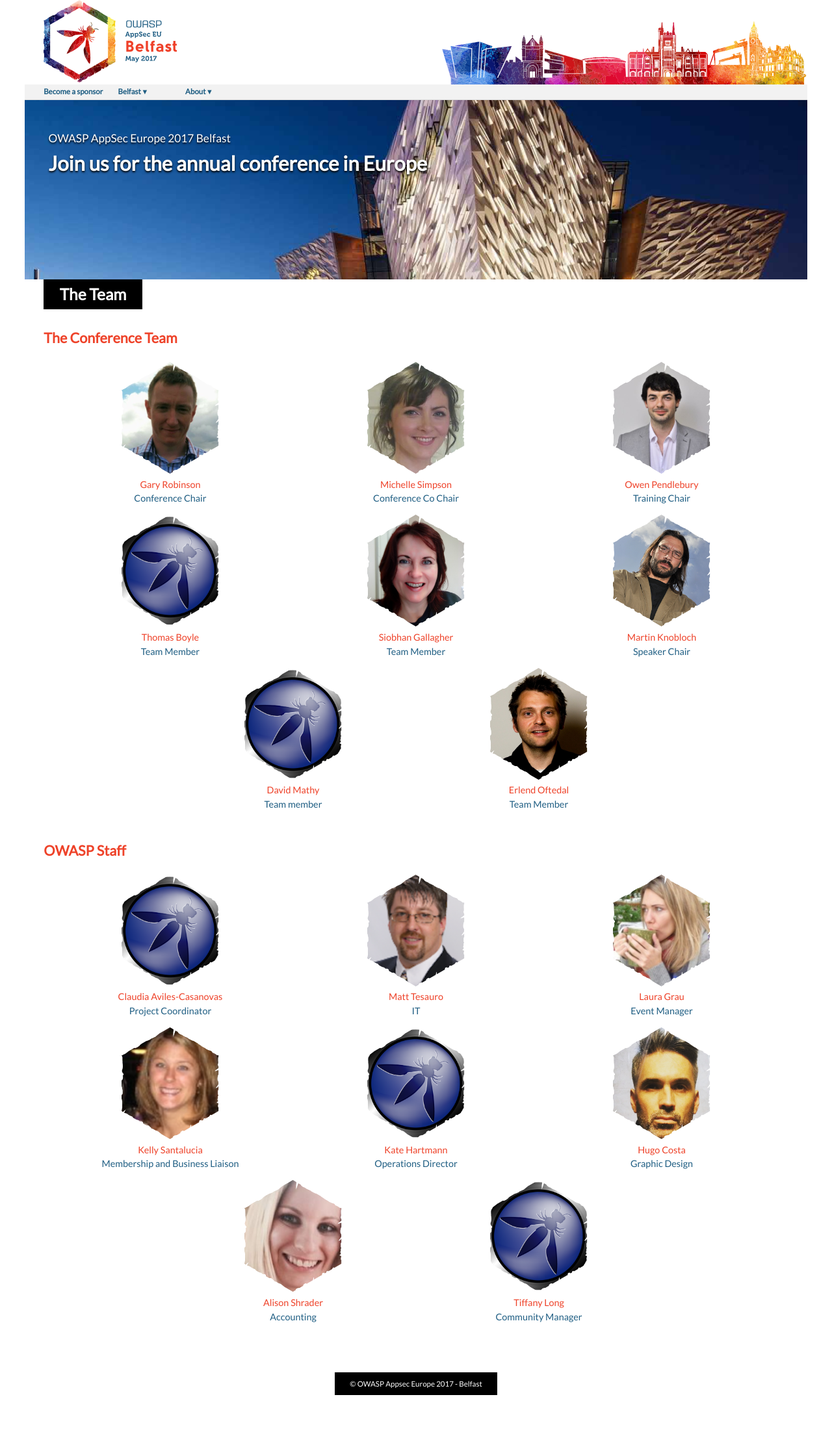
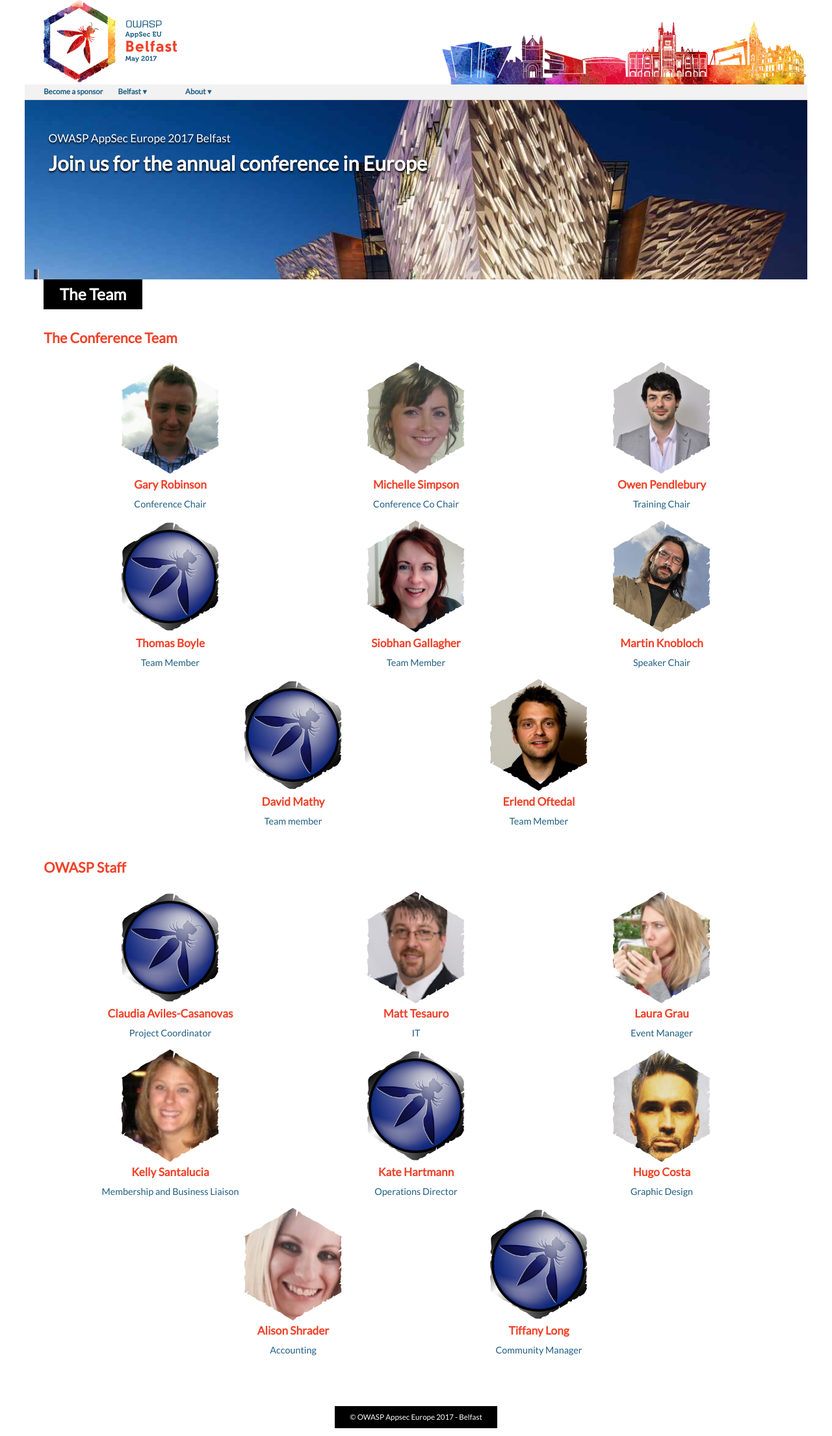
Before and after one commit to OWASP/AppSecEurope2017, a Jekyll site: the page built from about/team.md, in a window 1280 px wide. Shown: the whole page at 65% size. Built offline with Jekyll 4.4.1, drawn with Linux system fonts in a browser that asks for light colours; before the commit the page ends 2158 px from its top, so only the background shows below that.

Commit message:
h3 instead

```diff
--- a/about/team.md
+++ b/about/team.md
@@ -10,7 +10,7 @@
 {% for member in site.data.team.conferenceteam %}
 <li>
 	<img src="/assets/images/mask.png" class="masked" style="background-image: url(/assets/images/{{member.image | default: 'owasp_logo.png'}})" alt="{{member.name}} {{member.role}}">
-	<span class="name">{{member.name}}</span>
+	<h3>{{member.name}}</h3>
 	<span class="role">{{member.role}}</span>
 </li>
 {% endfor %}
@@ -23,7 +23,7 @@
 {% for member in site.data.team.staff %}
 <li>
 	<img src="/assets/images/mask.png" class="masked" style="background-image: url(/assets/images/{{member.image | default: 'owasp_logo.png'}})" alt="{{member.name}} {{member.role}}">
-	<span class="name">{{member.name}}</span>
+	<h3>{{member.name}}</h3>
 	<span class="role">{{member.role}}</span>
 </li>
 {% endfor %}
```
